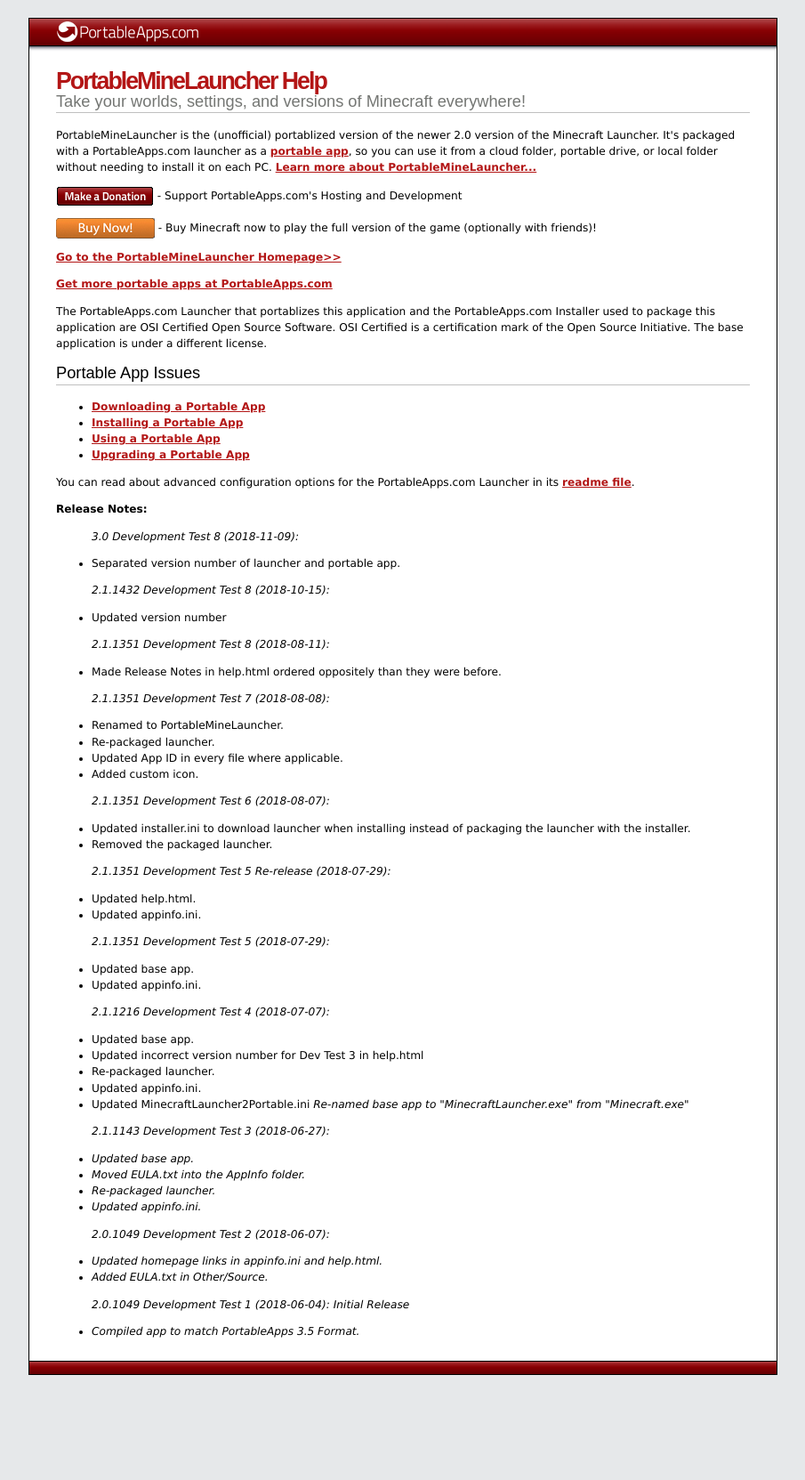
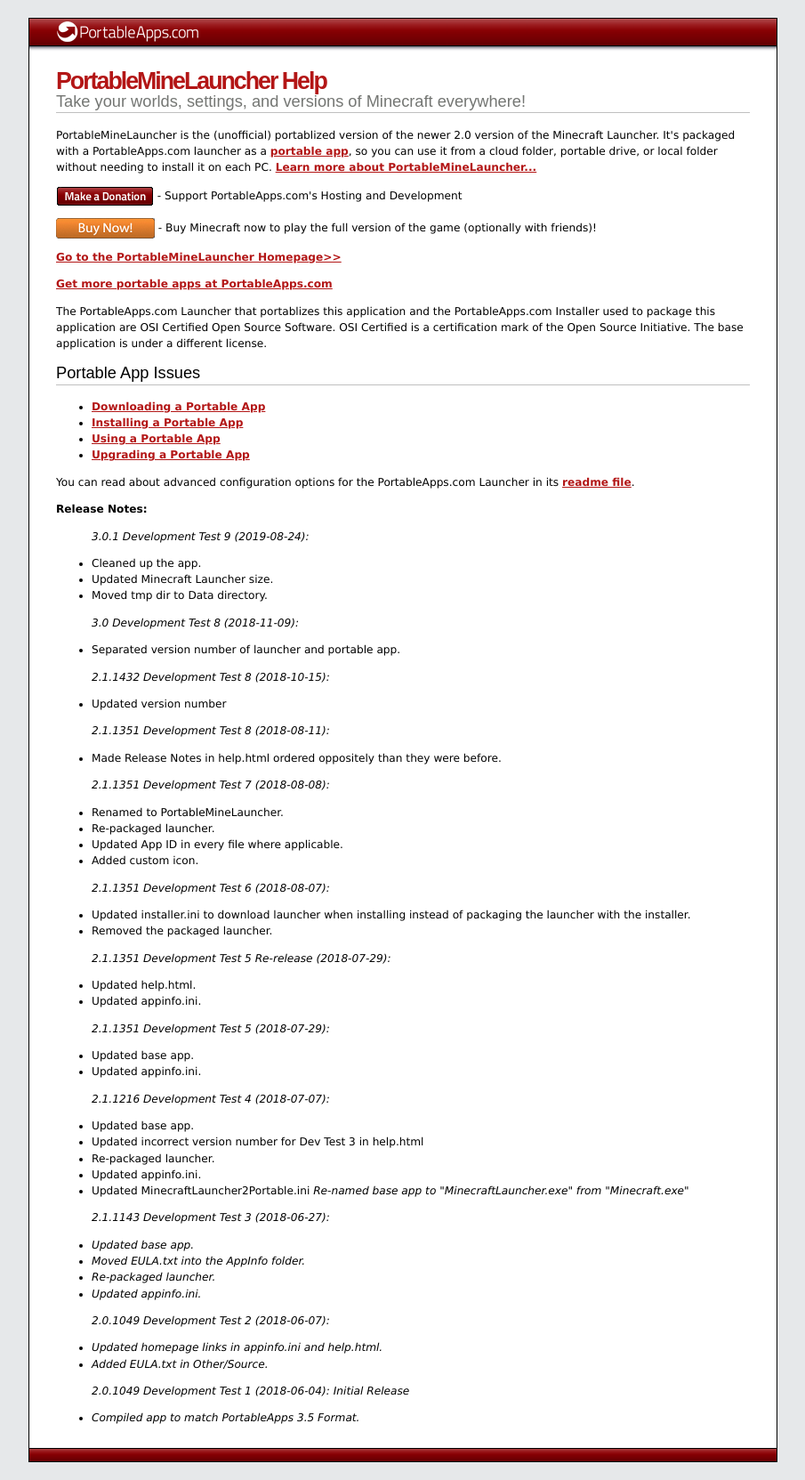
Before and after one commit to JarlPenguin/MineLauncherPortable, a Jekyll site: the page docs/help.html, which Jekyll copies as it is, in a window 1280 px wide. Shown: the whole page at 89% size, without its empty margins (187-1092 px from the left). Built offline with Jekyll 4.4.1, drawn with Linux system fonts in a browser that asks for light colours; before the commit the page ends 1565 px from its top, so only the background shows below that.

Commit message:
Update to 3.0.1
Signed-off-by: JarlPenguin <jarlpenguin@outlook.com>

```diff
--- a/docs/help.html
+++ b/docs/help.html
@@ -156,6 +156,11 @@
 </ul>
 <p>You can read about advanced configuration options for the PortableApps.com Launcher in its <a href="Other/Source/Readme.txt">readme file</a>.</p>
 <strong>Release Notes:</strong>
+<ul><em>3.0.1 Development Test 9 (2019-08-24):</em></ul>
+	<ul><li>Cleaned up the app.</li>
+    <li>Updated Minecraft Launcher size.</li>
+    <li>Moved tmp dir to Data directory.</li>
+</ul>
 <ul><em>3.0 Development Test 8 (2018-11-09):</em></ul>
 	<ul><li>Separated version number of launcher and portable app.</li>
 </ul>
--- a/help.html
+++ b/help.html
@@ -156,6 +156,11 @@
 </ul>
 <p>You can read about advanced configuration options for the PortableApps.com Launcher in its <a href="Other/Source/Readme.txt">readme file</a>.</p>
 <strong>Release Notes:</strong>
+<ul><em>3.0.1 Development Test 9 (2019-08-24):</em></ul>
+	<ul><li>Cleaned up the app.</li>
+    <li>Updated Minecraft Launcher size.</li>
+    <li>Moved tmp dir to Data directory.</li>
+</ul>
 <ul><em>3.0 Development Test 8 (2018-11-09):</em></ul>
 	<ul><li>Separated version number of launcher and portable app.</li>
 </ul>
```
Also changed, not shown: 8 other files.
